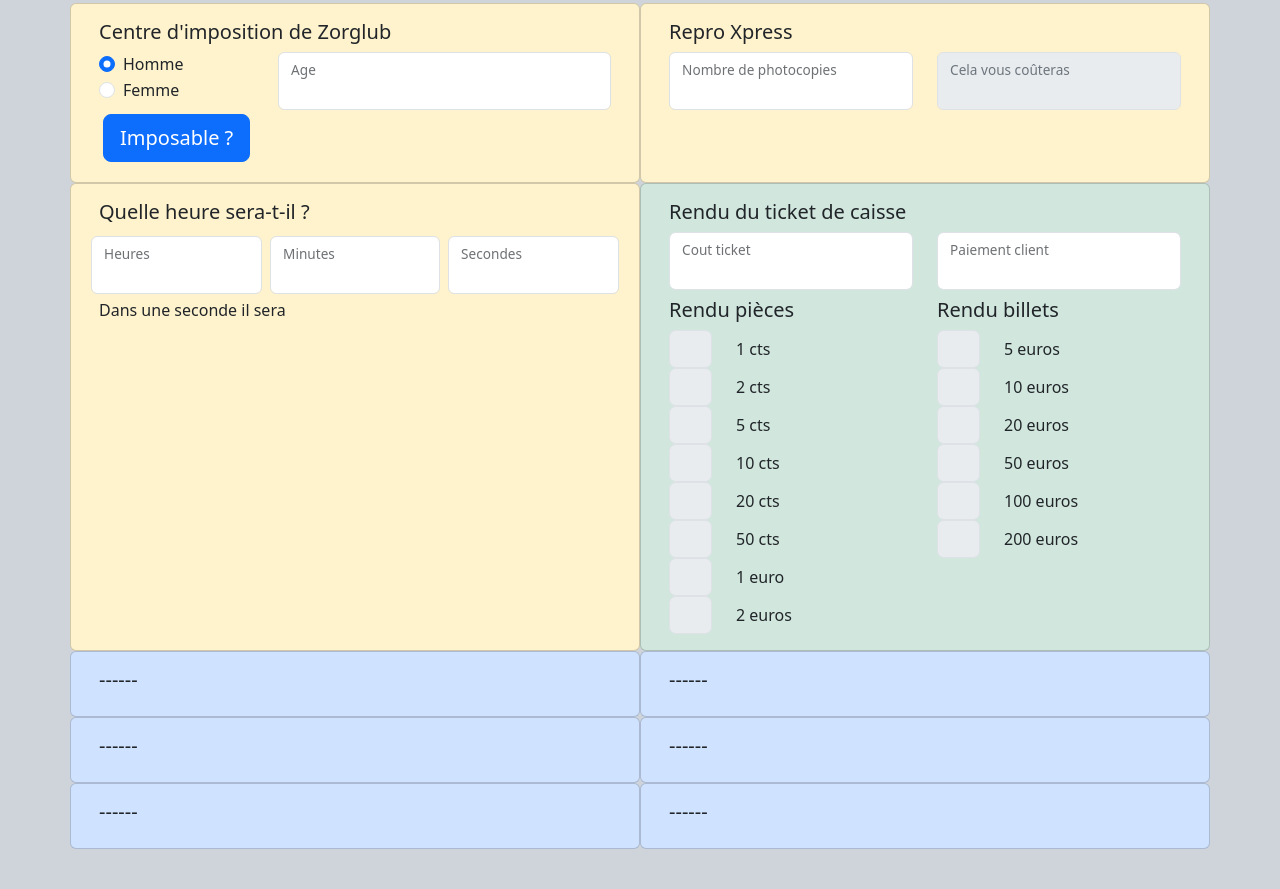
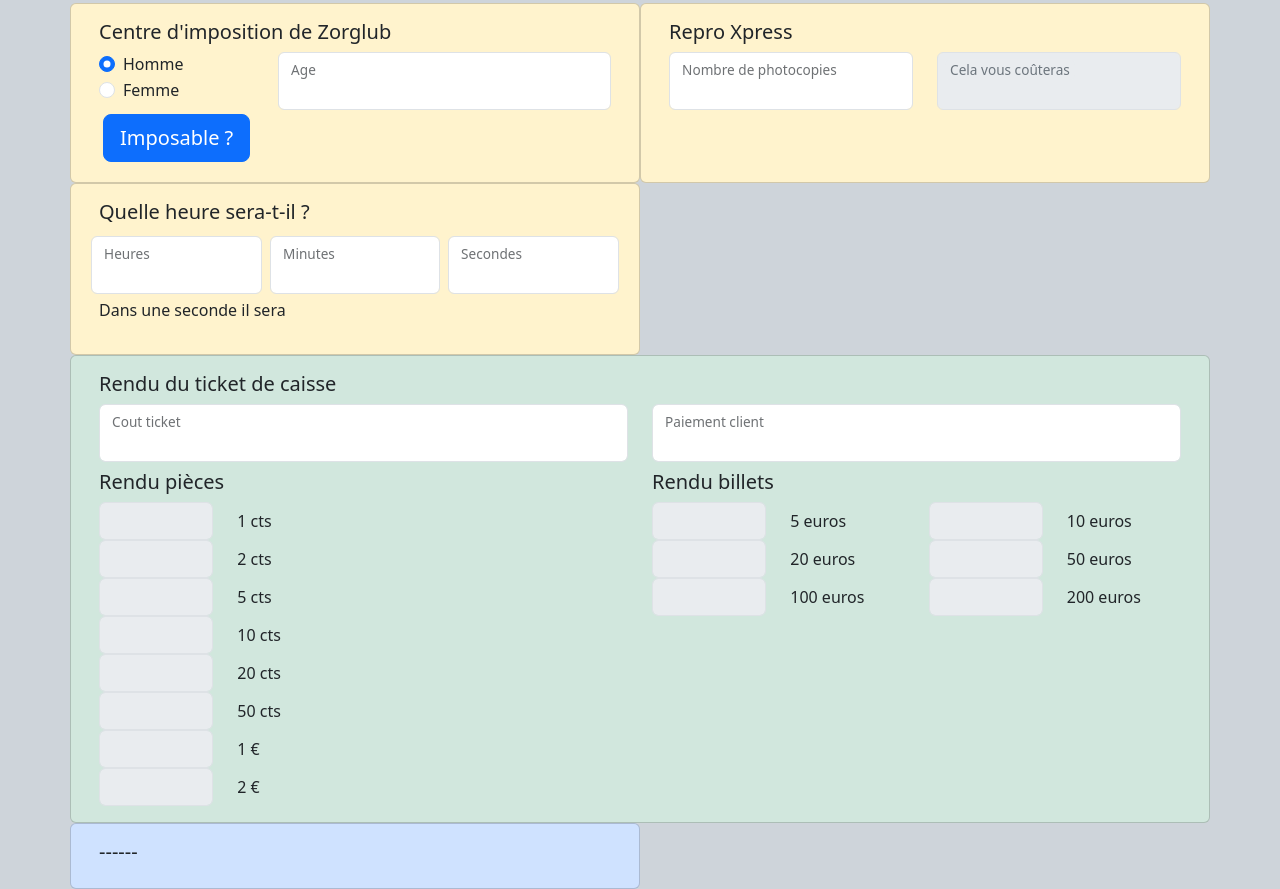
Before and after one commit to delarobia/TSMetis, a website with bundled scripts: page src/index.html in a window 1280 px wide. Shown: the part 53-942 px from the top of the page. Before the commit the page ends 902 px from the top, so only its background shows below. Built offline with nearby package versions, Linux system fonts and the light colour scheme.

Commit message:
index maj

```diff
--- a/src/index.html
+++ b/src/index.html
@@ -112,7 +112,7 @@
                 </div>
             </div>
             <!-- Rendu sur ticket de caisse -->
-            <div class="col-12 col-md-6 col-xxl-8 card bg-success-subtle">
+            <div class="col-12 col-sm-12 col-md-12 col-xxl-8 card bg-success-subtle">
                 <div class="card-body">
                     <h5 class="card-title">Rendu du ticket de caisse</h5>
                     <div class="row">
@@ -132,95 +132,83 @@
                         </div>
                     </div>
                     <div class="row mt-2">
-                        <div class="col pl-3 bg-transparent">
+                        <div class="col-sm-6 pl-3 bg-transparent">
                             <h5 class="card-title">Rendu pièces</h5>
                             <div class="row align-items-center">
                                 <div class="col-3">
                                     <input disabled type="text" class="form-control" name="uncent" id="uncent">
                                 </div>
-                                <div class="col">1 cts</div>
-                            </div>
-                            <div class="row align-items-center">
+                                <div class="col-9">1 cts</div>
+
                                 <div class="col-3">
-                                    <input disabled type="text" class="form-control" name="uncent" id="uncent">
+                                    <input disabled type="text" class="form-control" name="deuxcent" id="deuxcent">
                                 </div>
-                                <div class="col">2 cts</div>
-                            </div>
-                            <div class="row align-items-center">
+                                <div class="col-9" >2 cts</div>
+
                                 <div class="col-3">
-                                    <input disabled type="text" class="form-control" name="uncent" id="uncent">
+                                    <input disabled type="text" class="form-control" name="cinqcent" id="cinqcent">
                                 </div>
-                                <div class="col">5 cts</div>
-                            </div>
-                            <div class="row align-items-center">
+                                <div class="col-9">5 cts</div>
+
                                 <div class="col-3">
-                                    <input disabled type="text" class="form-control" name="uncent" id="uncent">
+                                    <input disabled type="text" class="form-control" name="dixcent" id="dixcent">
                                 </div>
-                                <div class="col">10 cts</div>
-                            </div>
-                            <div class="row align-items-center">
+                                <div class="col-9">10 cts</div>
+
                                 <div class="col-3">
-                                    <input disabled type="text" class="form-control" name="uncent" id="uncent">
+                                    <input disabled type="text" class="form-control" name="vingtcent" id="vingtcent">
                                 </div>
-                                <div class="col">20 cts</div>
-                            </div>
-                            <div class="row align-items-center">
+                                <div class="col-9">20 cts</div>
+
                                 <div class="col-3">
-                                    <input disabled type="text" class="form-control" name="uncent" id="uncent">
+                                    <input disabled type="text" class="form-control" name="cinquantecent" id="cinquantecent">
                                 </div>
-                                <div class="col">50 cts</div>
-                            </div>
-                            <div class="row align-items-center">
+                                <div class="col-9">50 cts</div>
+
                                 <div class="col-3">
-                                    <input disabled type="text" class="form-control" name="uncent" id="uncent">
+                                    <input disabled type="text" class="form-control" name="uneuro" id="uneuro">
                                 </div>
-                                <div class="col">1 euro</div>
-                            </div>
-                            <div class="row align-items-center">
+                                <div class="col-9">1 €</div>
+
                                 <div class="col-3">
-                                    <input disabled type="text" class="form-control" name="uncent" id="uncent">
+                                    <input disabled type="text" class="form-control" name="deuxeuro" id="deuxeuro">
                                 </div>
-                                <div class="col">2 euros</div>
+                                <div class="col-9">2 €</div>
                             </div>
                         </div>
 
-                        <div class="col pl-3 bg-transparent ">
+                        <div class="col-sm-6 pl-3 bg-transparent ">
                             <h5 class="card-title">Rendu billets</h5>
                             <div class="row align-items-center">
                                 <div class="col-3">
-                                    <input disabled type="text" class="form-control" name="uncent" id="uncent">
+                                    <input disabled type="text" class="form-control" name="cinqeuro" id="cinqeuro">
                                 </div>
-                                <div class="col">5 euros</div>
-                            </div>
-                            <div class="row align-items-center">
+                                <div class="col-3">5 euros</div>
+
                                 <div class="col-3">
-                                    <input disabled type="text" class="form-control" name="uncent" id="uncent">
+                                    <input disabled type="text" class="form-control" name="dixeuro" id="dixeuro">
                                 </div>
-                                <div class="col">10 euros</div>
-                            </div>
-                            <div class="row align-items-center">
+                                <div class="col-3">10 euros</div>
+
                                 <div class="col-3">
-                                    <input disabled type="text" class="form-control" name="uncent" id="uncent">
+                                    <input disabled type="text" class="form-control" name="vingteuro" id="vingteuro">
                                 </div>
-                                <div class="col">20 euros</div>
-                            </div>
-                            <div class="row align-items-center">
+                                <div class="col-3">20 euros</div>
+
                                 <div class="col-3">
-                                    <input disabled type="text" class="form-control" name="uncent" id="uncent">
+                                    <input disabled type="text" class="form-control" name="cinquanteeuro" id="cinquanteeuro">
                                 </div>
-                                <div class="col">50 euros</div>
-                            </div>
-                            <div class="row align-items-center">
+                                <div class="col-3">50 euros</div>
+
                                 <div class="col-3">
-                                    <input disabled type="text" class="form-control" name="uncent" id="uncent">
+                                    <input disabled type="text" class="form-control" name="centeuro" id="centeuro">
                                 </div>
-                                <div class="col">100 euros</div>
-                            </div>
-                            <div class="row align-items-center">
+                                <div class="col-3">100 euros</div>
+
                                 <div class="col-3">
-                                    <input disabled type="text" class="form-control" name="uncent" id="uncent">
+                                    <input disabled type="text" class="form-control" name="deuxcenteuro" id="deuxcenteuro">
                                 </div>
-                                <div class="col">200 euros</div>
+                                <div class="col-3">200 euros</div>
                             </div>
                         </div>
                     </div>
@@ -233,35 +221,7 @@
                 </div>
             </div>
 
-            <div class="col-12 col-md-6 col-xxl-4 card bg-primary-subtle">
-                <div class="card-body">
-                    <h5 class="card-title">------</h5>
-                </div>
-            </div>
 
-            <div class="col-12 col-md-6 col-xxl-4 card bg-primary-subtle">
-                <div class="card-body">
-                    <h5 class="card-title">------</h5>
-                </div>
-            </div>
-
-            <div class="col-12 col-md-6 col-xxl-4 card bg-primary-subtle">
-                <div class="card-body">
-                    <h5 class="card-title">------</h5>
-                </div>
-            </div>
-
-            <div class="col-12 col-md-6 col-xxl-4 card bg-primary-subtle">
-                <div class="card-body">
-                    <h5 class="card-title">------</h5>
-                </div>
-            </div>
-
-            <div class="col-12 col-md-6 col-xxl-4 card bg-primary-subtle">
-                <div class="card-body">
-                    <h5 class="card-title">------</h5>
-                </div>
-            </div>
         </div>
     </div>
 
```
